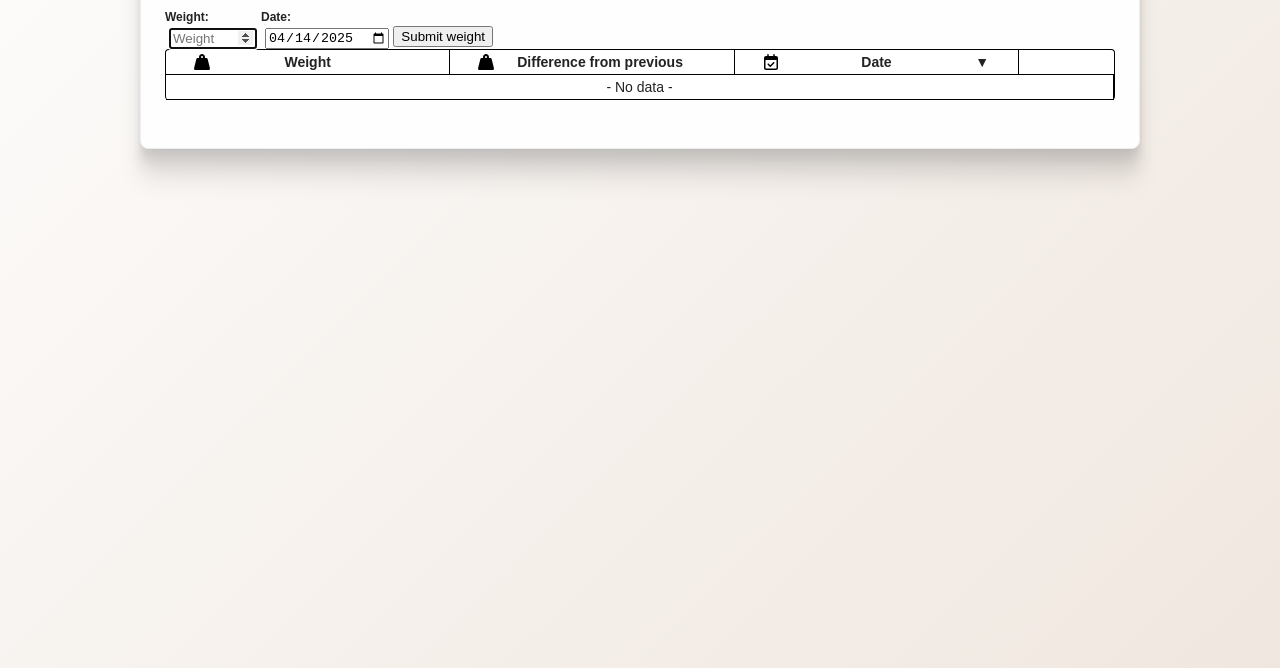
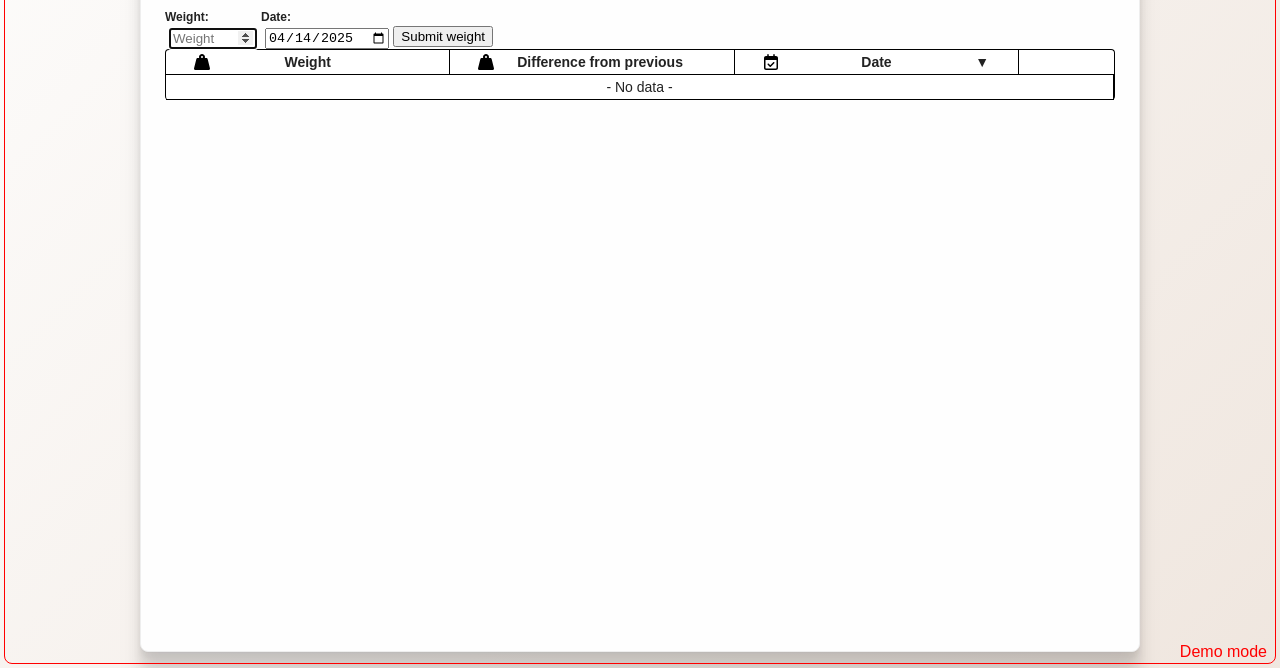
Before and after one commit to v4ngelix/w8-tracker, a website: page index.html in a window 1280 px wide. Shown: the part 132-800 px from the top of the page. Drawn offline with nearby package versions, Linux system fonts and the light colour scheme; no server answers.

Commit message:
Add initial demo frame solution

```diff
--- a/index.html
+++ b/index.html
@@ -9,7 +9,7 @@
 
   <body>
   <script src="https://cdn.jsdelivr.net/npm/d3@7"></script>
-
+    <div class="demo-mode-frame">Demo mode</div>
     <main>
       <header>
         <div class="header__retro-logo-effect">
--- a/styles/main.css
+++ b/styles/main.css
@@ -3,7 +3,7 @@
 @import "form.css";
 
 html {
-    min-height: 100%;
+    height: 100%;
     font-family: sans-serif;
     color: #222222;
     * {
@@ -12,11 +12,30 @@ html {
 }
 
 body {
+    position: relative;
     display: flex;
     justify-content: center;
     margin: 0;
+    height: 100%;
     min-height: 100%;
     background-image: linear-gradient(135deg, #fdfcfb 0%, #e2d1c388 100%);
+}
+
+.demo-mode-frame {
+    position: absolute;
+    top: 0;
+    left: 0;
+    display: flex;
+    justify-content: flex-end;
+    align-items: flex-end;
+    margin: .25rem;
+    width: calc(100% - .5rem);
+    height: calc(100% - .5rem);
+    border: 1px solid red;
+    border-radius: .5rem;
+    padding: .125rem .5rem;
+    color: red;
+    pointer-events: none;
 }
 
 main {
```
